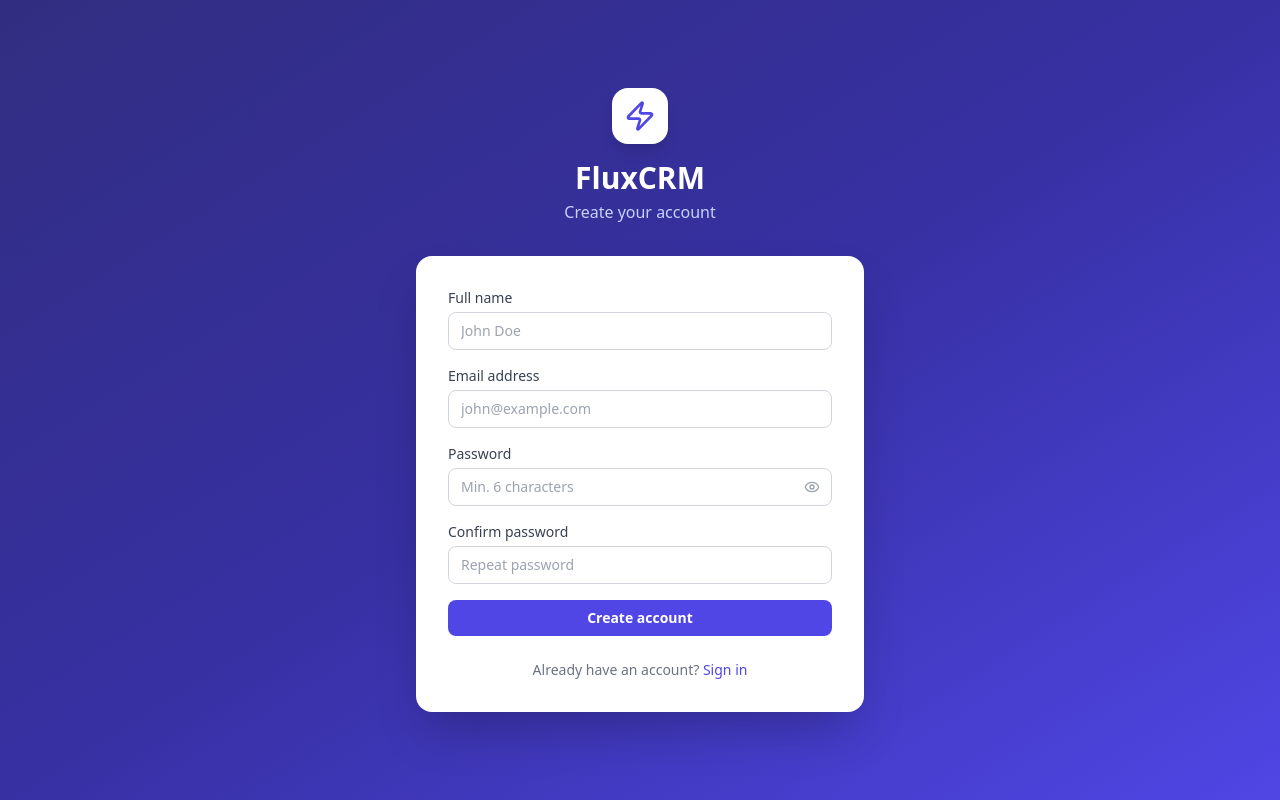
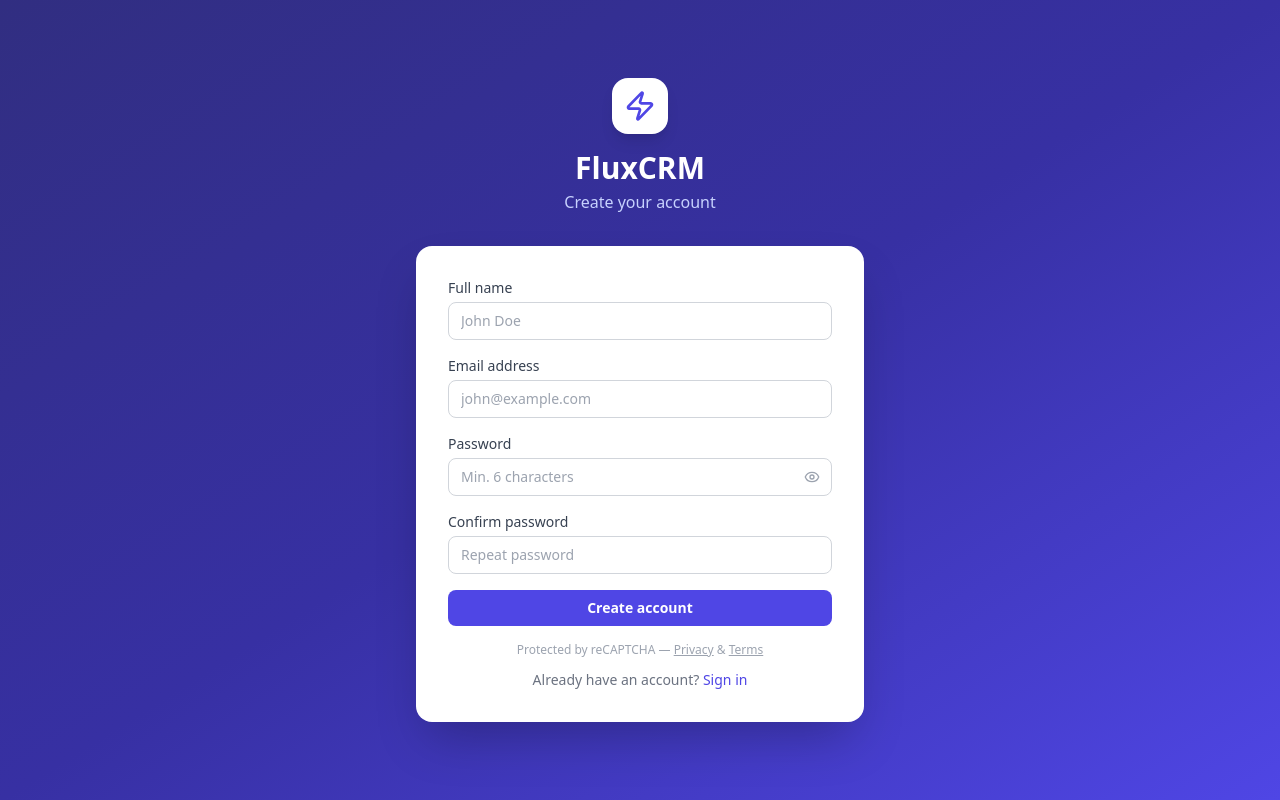
Before and after one commit to Vanshvala23/FluxCRM, a React (Vite) app in the folder client/: page /register in a window 1280 px wide. Built offline with nearby package versions, Linux system fonts and the light colour scheme; no server answers.

Commit message:
Added Recaptcha

```diff
--- a/client/index.html
+++ b/client/index.html
@@ -9,5 +9,6 @@
   <body>
     <div id="root"></div>
     <script type="module" src="/src/main.jsx"></script>
+    <script src="https://www.google.com/recaptcha/api.js?render=your_site_key_from_google"></script>
   </body>
 </html>
--- a/client/src/pages/Login.jsx
+++ b/client/src/pages/Login.jsx
@@ -2,6 +2,8 @@ import { useState } from 'react';
 import { Link, useNavigate } from 'react-router-dom';
 import { useAuth } from '../hooks/useAuth';
 import { Zap, Eye, EyeOff, Loader2 } from 'lucide-react';
+
+const SITE_KEY = import.meta.env.VITE_RECAPTCHA_SITE_KEY;
 
 export default function Login() {
   const { login } = useAuth();
@@ -16,7 +18,9 @@ export default function Login() {
     setError('');
     setLoading(true);
     try {
-      await login(form.email, form.password);
+      // ✅ Get reCAPTCHA token before calling login
+      const recaptchaToken = await window.grecaptcha.execute(SITE_KEY, { action: 'login' });
+      await login(form.email, form.password, recaptchaToken);
       navigate('/dashboard');
     } catch {
       setError('Invalid email or password');
@@ -66,7 +70,14 @@ export default function Login() {
             </button>
           </form>
 
-          <p className="text-center text-sm text-gray-500 mt-6">
+          {/* ✅ reCAPTCHA badge notice — required by Google's ToS */}
+          <p className="text-center text-xs text-gray-400 mt-4">
+            Protected by reCAPTCHA —{' '}
+            <a href="https://policies.google.com/privacy" className="underline">Privacy</a> &{' '}
+            <a href="https://policies.google.com/terms" className="underline">Terms</a>
+          </p>
+
+          <p className="text-center text-sm text-gray-500 mt-3">
             Don't have an account?{' '}
             <Link to="/register" className="text-primary-600 hover:text-primary-700 font-medium">Create one</Link>
           </p>
--- a/client/src/pages/Register.jsx
+++ b/client/src/pages/Register.jsx
@@ -2,6 +2,8 @@ import { useState } from 'react';
 import { Link, useNavigate } from 'react-router-dom';
 import { useAuth } from '../hooks/useAuth';
 import { Zap, Eye, EyeOff, Loader2 } from 'lucide-react';
+
+const SITE_KEY = import.meta.env.VITE_RECAPTCHA_SITE_KEY;
 
 export default function Register() {
   const { register } = useAuth();
@@ -14,13 +16,18 @@ export default function Register() {
   const handleSubmit = async (e) => {
     e.preventDefault();
     if (form.password !== form.confirm) { setError('Passwords do not match'); return; }
-    setError(''); setLoading(true);
+    setError('');
+    setLoading(true);
     try {
-      await register(form.name, form.email, form.password);
+      // ✅ Get reCAPTCHA token before calling register
+      const recaptchaToken = await window.grecaptcha.execute(SITE_KEY, { action: 'register' });
+      await register(form.name, form.email, form.password, recaptchaToken);
       navigate('/dashboard');
     } catch (err) {
       setError(err.response?.data?.message || 'Registration failed');
-    } finally { setLoading(false); }
+    } finally {
+      setLoading(false);
+    }
   };
 
   return (
@@ -71,7 +78,15 @@ export default function Register() {
               {loading ? <><Loader2 className="w-4 h-4 animate-spin" /> Creating account...</> : 'Create account'}
             </button>
           </form>
-          <p className="text-center text-sm text-gray-500 mt-6">
+
+          {/* ✅ reCAPTCHA badge notice — required by Google's ToS */}
+          <p className="text-center text-xs text-gray-400 mt-4">
+            Protected by reCAPTCHA —{' '}
+            <a href="https://policies.google.com/privacy" className="underline">Privacy</a> &{' '}
+            <a href="https://policies.google.com/terms" className="underline">Terms</a>
+          </p>
+
+          <p className="text-center text-sm text-gray-500 mt-3">
             Already have an account?{' '}
             <Link to="/login" className="text-primary-600 hover:text-primary-700 font-medium">Sign in</Link>
           </p>
```
